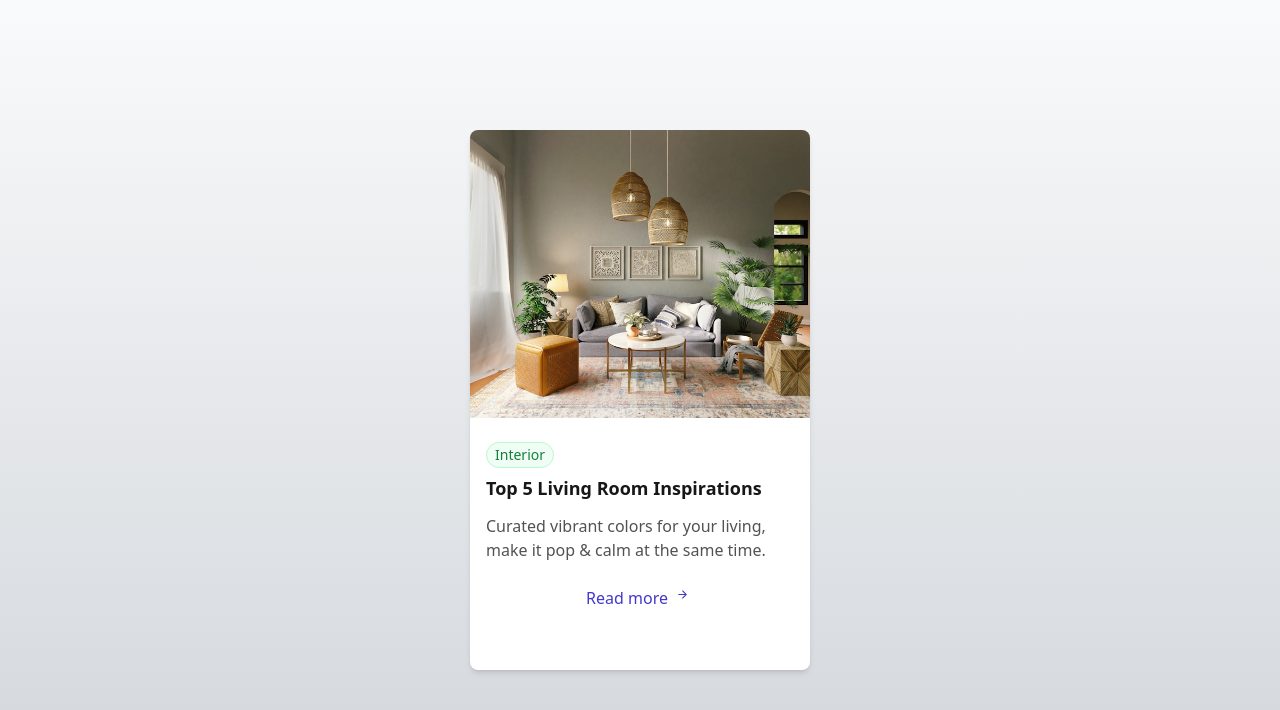
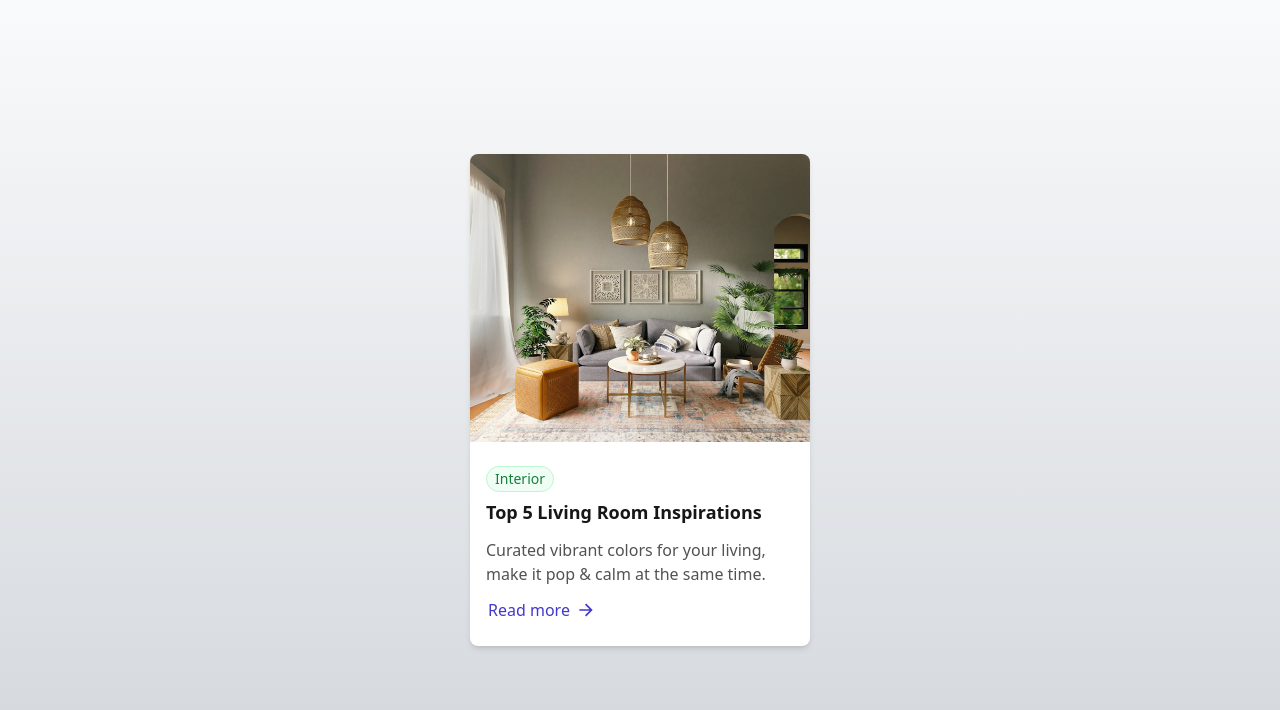
Before and after one commit to amandaguan-ag/marketing, a Next.js app: page /blog-card in a window 1280 px wide. Shown: the top 710 px of the page. Built offline with nearby package versions, Linux system fonts and the light colour scheme.

Commit message:
Reposition read me section

```diff
--- a/src/components/BlogCard.js
+++ b/src/components/BlogCard.js
@@ -26,21 +26,17 @@ const BlogCard = ({ title, category, description, imageSrc }) => {
           </span>
         </div>
         <div
-          className="flex flex-col gap-6 self-stretch mt-auto"
+          className="flex flex-col gap-6 self-stretch mt-auto relative"
           style={{ paddingBottom: "36px" }}
         >
           <span className="font-medium text-base text-neutral-600">
             {description}
           </span>
-          <div className="flex justify-center items-center gap-1.5 rounded">
-            <div className="flex justify-center items-center px-0.5">
-              <span className="font-medium text-base text-indigo-700">
-                Read more
-              </span>
-            </div>
-            <div className="w-5 h-5">
-              <RiArrowRightLine className="w-[13.333333015441895px] h-[12.963600158691406px] text-indigo-700" />
-            </div>
+          <div className="flex justify-start items-center gap-1.5 absolute bottom-0 left-0 px-0.5">
+            <span className="font-medium text-base text-indigo-700">
+              Read more
+            </span>
+            <RiArrowRightLine className="w-5 h-5 text-indigo-700" />
           </div>
         </div>
       </div>
```
